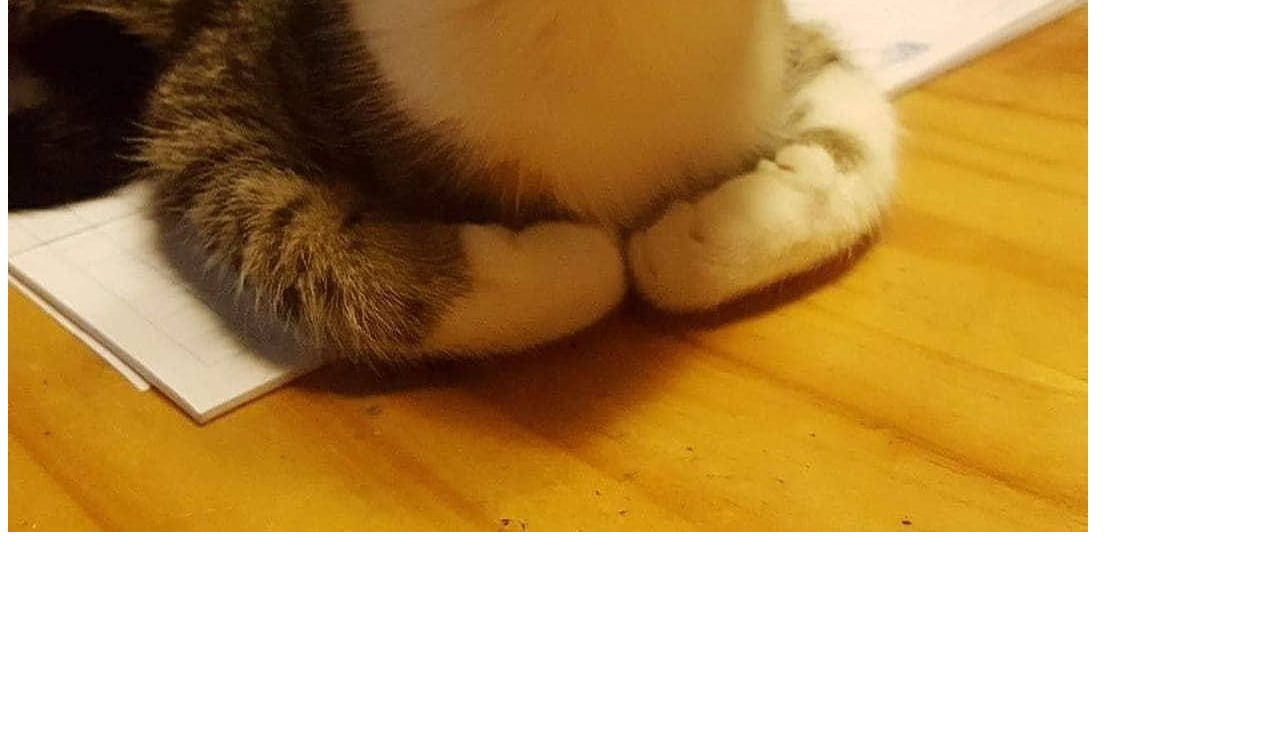
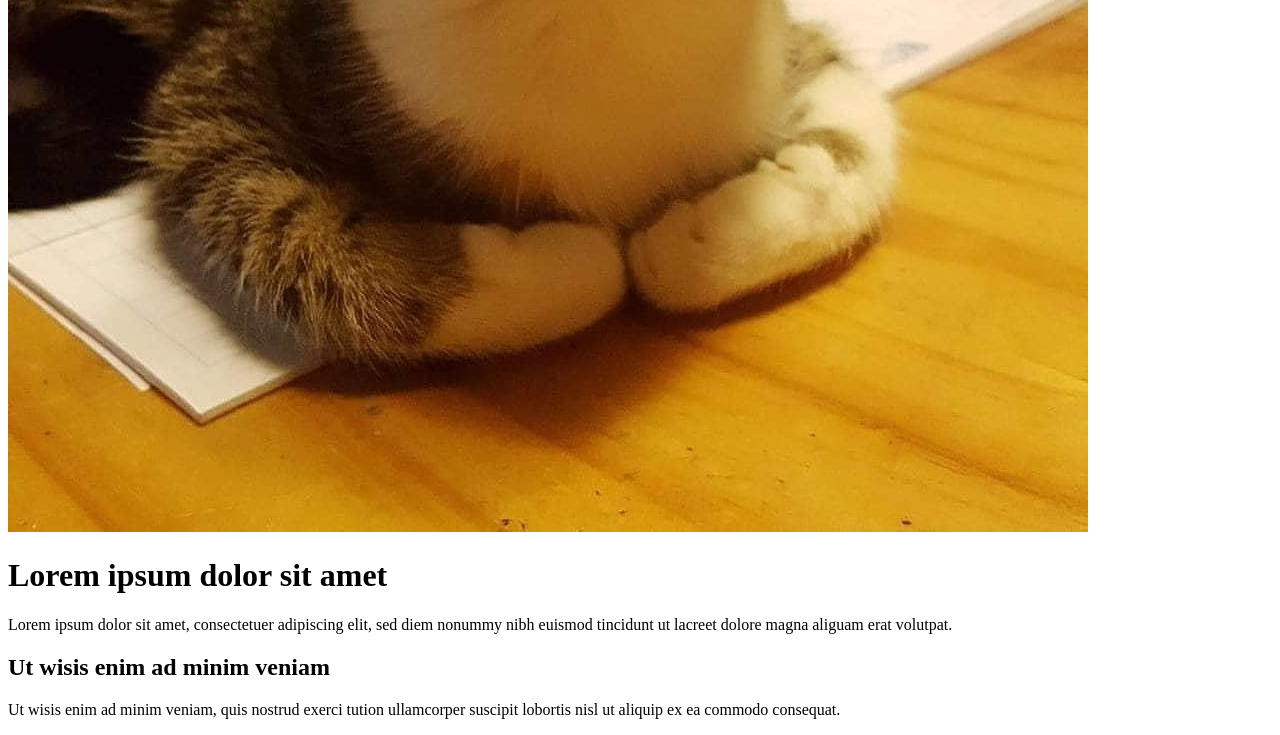
Before and after one commit to marypew/lab-, a plain HTML site: page index.html in a window 1280 px wide. Shown: the part 826-1561 px from the top of the page. Before the commit the page ends 1370 px from the top, so only its background shows below. Drawn offline with Linux system fonts and the light colour scheme.

Commit message:
Update index.html

```diff
--- a/index.html
+++ b/index.html
@@ -8,7 +8,15 @@
  <body>
   <div id="b1">
    <div id="b2"><img src="1554866661126960529.jpg" alt="котики"></div>
-   <div id="b3">                </div>
+   <div id="b3"><h1>Lorem ipsum dolor sit amet</h1>
+  <p>Lorem ipsum dolor sit amet, consectetuer adipiscing elit, sed diem
+  nonummy nibh euismod tincidunt ut lacreet dolore magna
+  aliguam erat volutpat.</p>
+
+  <h2>Ut wisis enim ad minim veniam</h2>
+  <p>Ut wisis enim ad minim veniam, quis nostrud exerci tution
+  ullamcorper suscipit lobortis nisl ut aliquip ex ea
+  commodo consequat.</p></div>
    <div id="b4">                </div>
    <div id="b5">                </div>
    <div id="b6">                </div>
```
